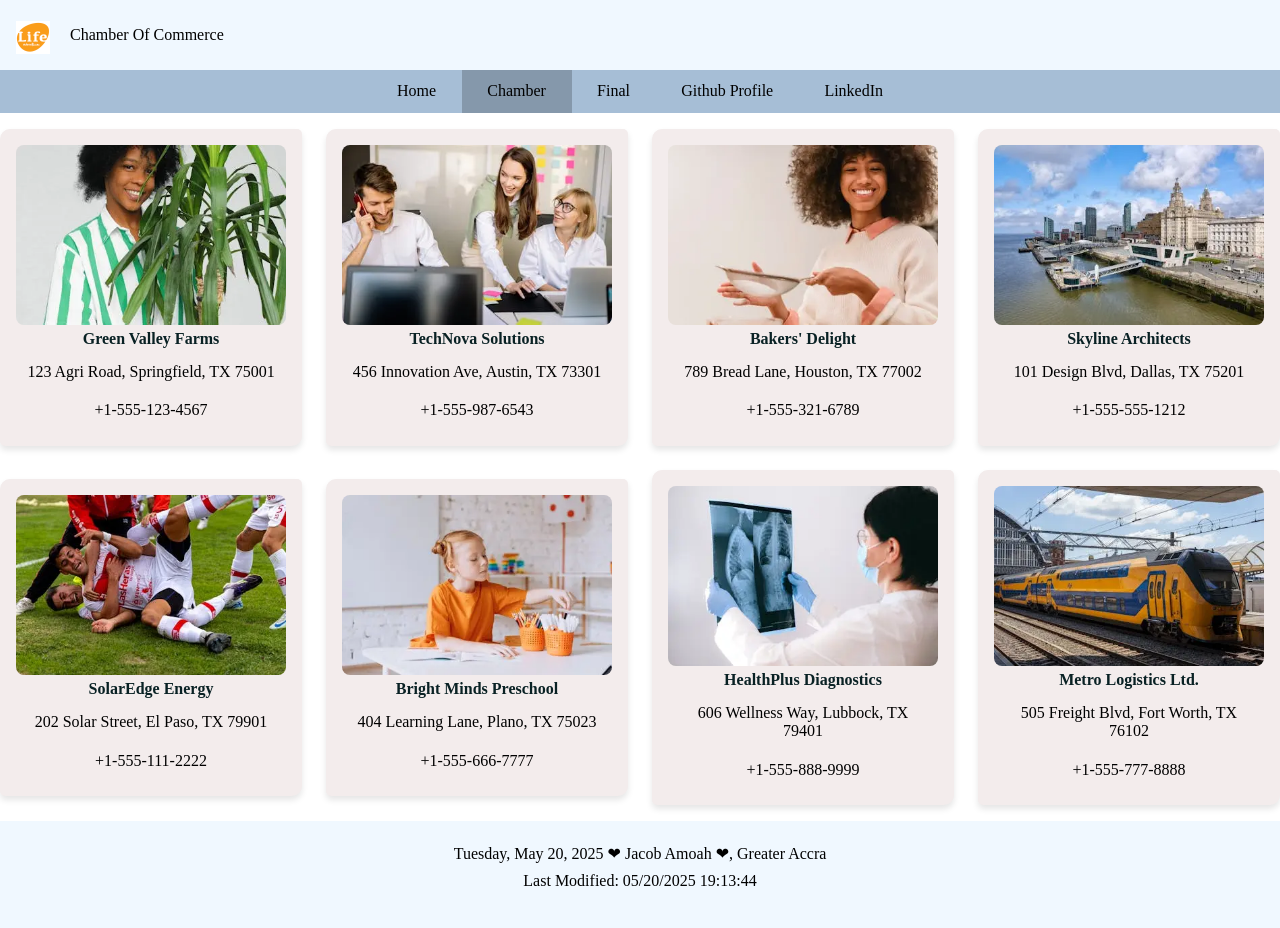
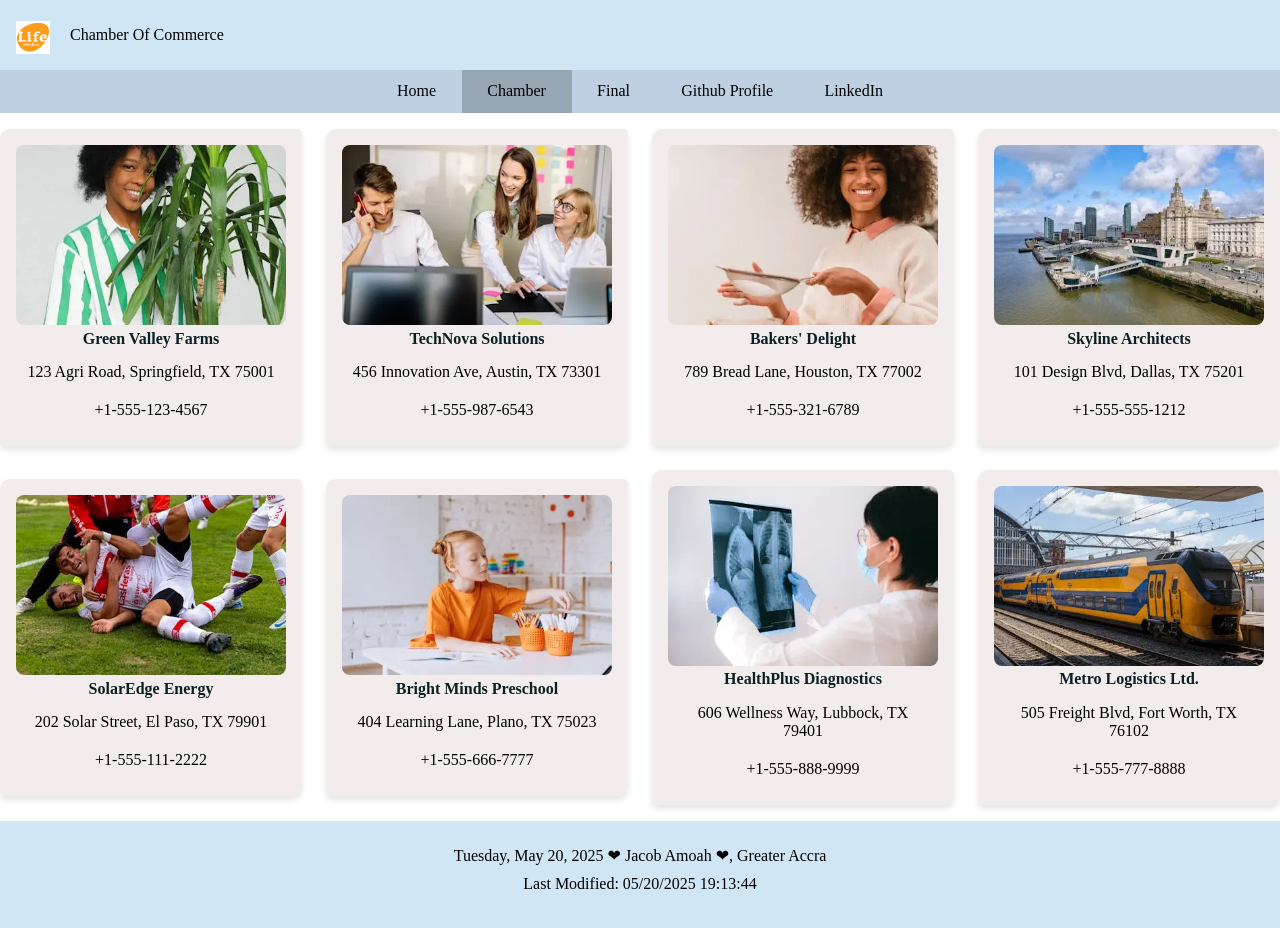
Before and after one commit to jacobk44/wdd231, a plain HTML site: page chamber/directory.html in a window 1280 px wide. Drawn offline with Linux system fonts and the light colour scheme.

Commit message:
added code

```diff
--- a/chamber/directory.html
+++ b/chamber/directory.html
@@ -24,7 +24,7 @@
         content="Start with the directory page layout and content for your selected city or region in the Chamber of Commerce website project.">
     <meta name="twitter:image" content="https://yourdomain.com/images/preview.jpg">
 
-
+    <link rel="icon" href="favicon.ico">
 
     <link rel="preconnect" href="https://fonts.googleapis.com">
     <link rel="preconnect" href="https://fonts.gstatic.com" crossorigin>
--- a/chamber/styles/chamber.css
+++ b/chamber/styles/chamber.css
@@ -6,7 +6,7 @@
 
 
 header {
-    background-color: aliceblue;
+    background-color: rgb(209, 230, 245);
     padding: 1rem;
 }
 
@@ -38,7 +38,7 @@ p {
 }
 
 nav {
-    background-color: rgb(166, 190, 214);
+    background-color: rgb(191, 208, 226);
     margin-bottom: 1rem;
 }
 
@@ -114,7 +114,7 @@ nav.open {
     background-color: #f3ecec;
     border-radius: 10px 5px;
     box-shadow: 0 4px 6px rgba(0, 0, 0, 0.1);
-    padding: 1rem ;
+    padding: 1rem;
     text-align: center;
     display: flex;
     flex-direction: column;
@@ -137,20 +137,19 @@ nav.open {
     width: 100%;
     height: auto;
     border-radius: 8px;
-    max-width: 340px;
+    aspect-ratio: 3/2;
     object-fit: cover;
 }
 
 
 footer {
     padding: 1rem;
-    background-color: aliceblue;
+    background-color: rgb(209, 230, 245);
     min-height: 150px;
     margin-top: 1rem;
 }
 
 footer p {
-    margin: 0.5rem;
     text-align: center;
 }
 
```
Also changed, not shown: chamber/favicon.ico (added).
